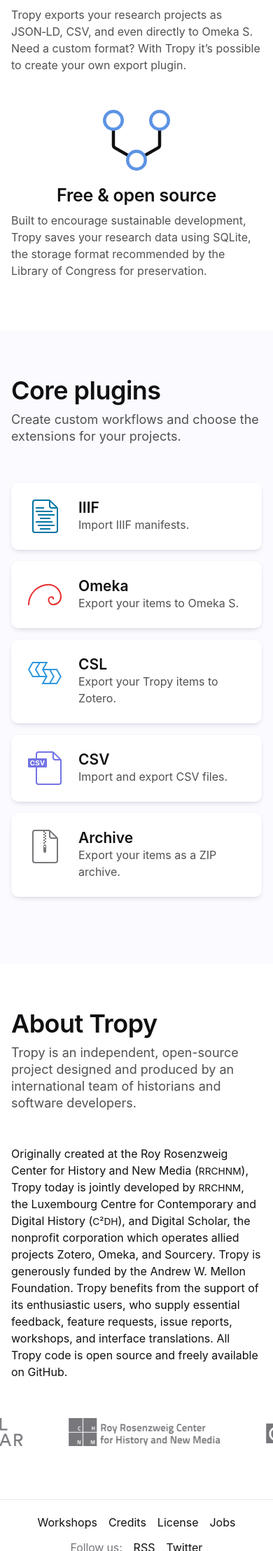
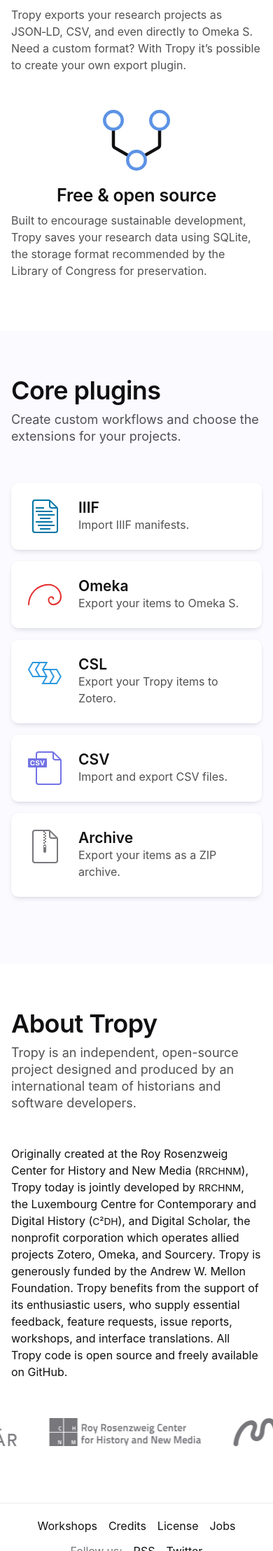
Before and after one commit to tropy/tropy.github.io, a Jekyll site: the page built from index.html, in a window 390 px wide. Shown: the part 4183-6400 px from the top of the page at 70% size. Built offline with Jekyll 4.4.1, drawn with Linux system fonts in a browser that asks for light colours.

Commit message:
#24 Update partner logos.

```diff
--- a/_includes/about-marquee.html
+++ b/_includes/about-marquee.html
@@ -1,6 +1,6 @@
 <ul {{ include.attr }}>
   <li><a href="https://digitalscholar.org/" aria-label="Digital Scholar">{%- include digital-scholar-logo.svg -%}</a></li>
   <li><a href="https://rrchnm.org/" aria-label="Roy Rosenzweig Center for History and New Media">{%- include rrchnm-logo.svg -%}</a></li>
+  <li><a href="https://mellon.org/" aria-label="Mellon Foundation">{%- include mellon-logo.svg -%}</a></li>
   <li><a href="https://www.c2dh.uni.lu/" aria-label="Luxembourg Centre for Contemporary and Digital History">{%- include cd2h-logo.svg -%}</a></li>
-  <li><a href="https://mellon.org/" aria-label="The Andrew W. Mellon Foundation">{%- include mellon-logo.svg -%}</a></li>
 </ul>
--- a/assets/stylesheets/home/_about.scss
+++ b/assets/stylesheets/home/_about.scss
@@ -3,12 +3,12 @@
 //
 
 .about {
-  padding: ($section-spacing-y-phone - 14px) 0 ($section-spacing-y-phone -  8px) 0;
+  padding: ($section-spacing-y-phone - 14px) 0 $section-spacing-y-phone 0;
   overflow-x: hidden;
 
   @media (min-width: $sm) {
     padding-top: $section-spacing-y - 19px;
-    padding-bottom: $section-spacing-y - 8px;
+    padding-bottom: $section-spacing-y - 1px;
   }
 
   .container-fluid {
@@ -73,14 +73,14 @@
       // 64px spacing in 320px viewport
       @include tween(
         815px,
-        866px,
+        846px,
         320px,
         947px,
         flex-basis
       );
 
       @media (min-width: 947px) {
-        max-width: 866px;
+        max-width: 846px;
         animation: none;
       }
 
@@ -101,12 +101,12 @@
 
         @media (min-width: $sm) and (max-width: 947px - 1px) {
           flex: 0 0 auto;
-          position: relative;
-          left: $grid-column-gap / 2;
           display: grid;
           grid-template-columns: 1fr 1fr;
           grid-template-rows: auto;
-          row-gap: $section-spacing-y * 9 / 16 + 7px;
+          row-gap: $section-spacing-y * 3 / 4 - 17px;
+          column-gap: $grid-column-gap;
+          justify-content: center;
         }
       }
 
@@ -189,28 +189,30 @@
       }
     }
 
-    .cd2h-logo {
+    .mellon-logo {
+      margin-top: 12px;
+
       @media (max-width: $sm - 1px) {
         .key & {
-          margin-top: -16px;
+          margin-top: -6px;
         }
 
         @media (prefers-reduced-motion) {
-          margin-top: -16px;
+           margin-top: -6px;
         }
       }
     }
 
-    .mellon-logo {
-      margin-top: 3px;
+    .cd2h-logo {
+      margin-top: 4px;
 
       @media (max-width: $sm - 1px) {
         .key & {
-          margin-top: -9px;
+          margin-top: -13px;
         }
 
         @media (prefers-reduced-motion) {
-           margin-top: -9px;
+          margin-top: -13px;
         }
       }
     }
```
Also changed, not shown: _includes/mellon-logo.svg.
